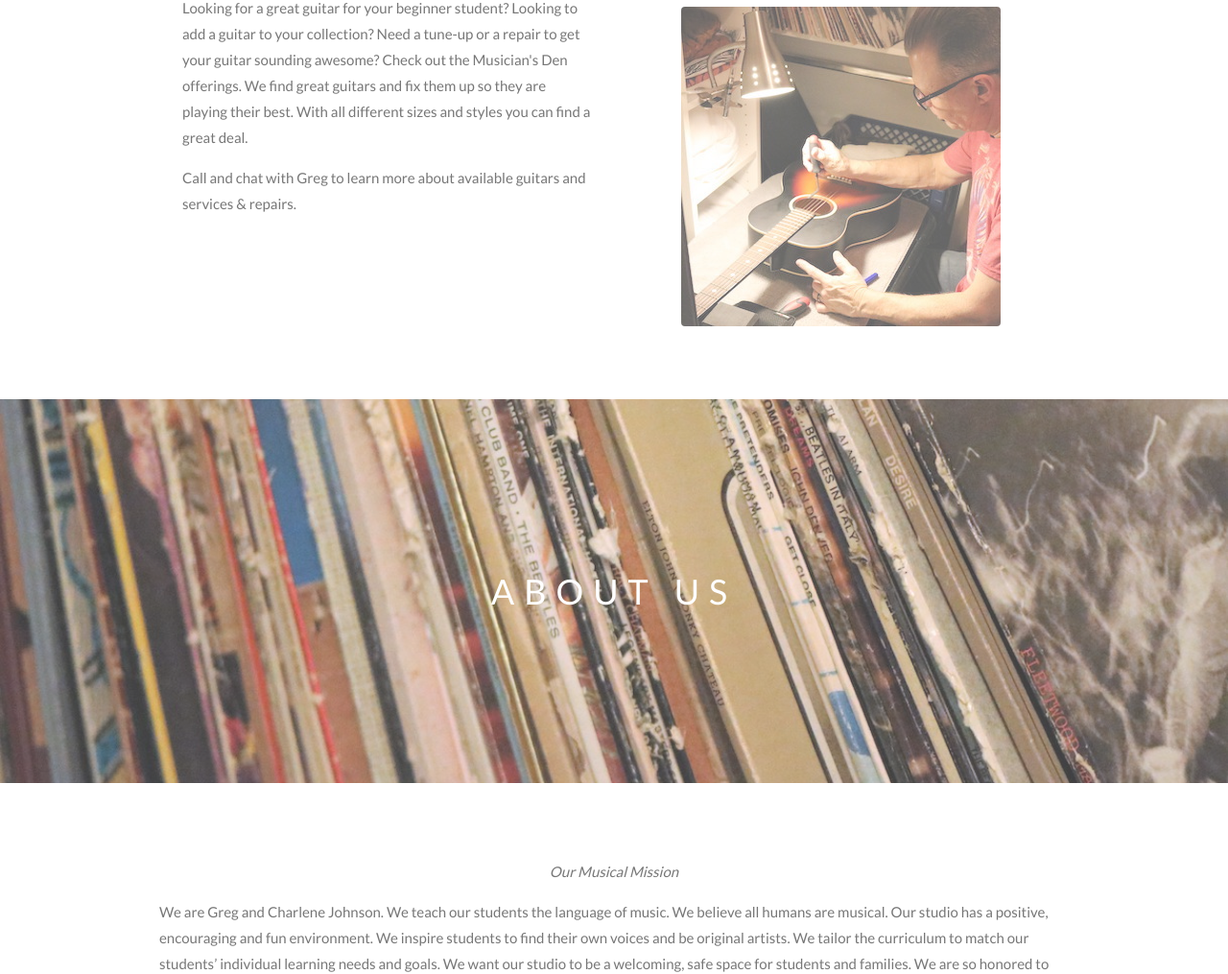
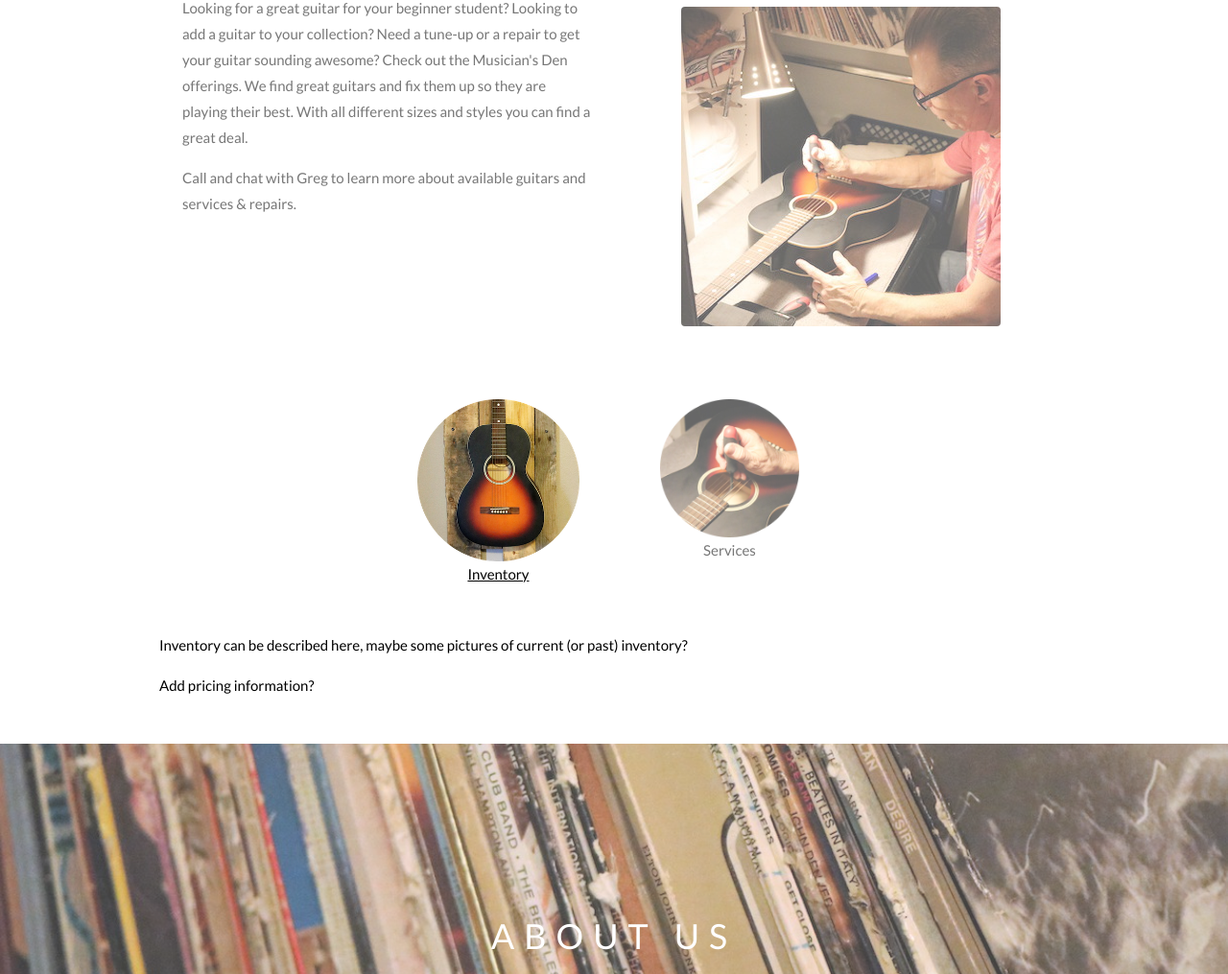
Before and after one commit to reckset/reckset.github.io, a PHP site: page / in a window 1280 px wide. Shown: the part 3504-4519 px from the top of the page at 96% size. Run offline with PHP 8.4, Linux system fonts and the light colour scheme; some libraries are stand-ins or nearby versions.

Commit message:
New Guitar Shop sections
Added selectable sections for inventory and services, with new images, and a dropdown menu in nav. New JS function to manage

```diff
--- a/Musicians Den/css/style.css
+++ b/Musicians Den/css/style.css
@@ -192,6 +192,10 @@ body, html {
 }
 
 .menuimage {
+  opacity:0.60;
+}
+
+.guitarShopMenuImage {
   opacity:0.60;
 }
 
--- a/Musicians Den/index.html
+++ b/Musicians Den/index.html
@@ -49,12 +49,20 @@
     <div class="lessonsDropdown">
       <a href="#policies"><button class="w3-button">Studio Info</button></a>
       <div class="lessonsDropdown-content">
-        <a href="#policies" onclick="openMenu(event, 'Guitar');">Calendar</a>
-        <a href="#policies" onclick="openMenu(event, 'Vocal');">Policies</a>
+        <a href="#policies">Calendar</a>
+        <a href="#policies">Policies</a>
       </div>
     </div>
 
-    <a href="#guitarShop" class="w3-bar-item w3-button">Guitar Shop</a>
+    <!-- Dropdown menu for Guitar Shop nav item -->
+    <div class="lessonsDropdown">
+      <a href="#guitarShop"><button class="w3-button">Guitar Shop</button></a>
+      <div class="lessonsDropdown-content">
+        <a href="#guitarShopMenu" onclick="openGuitarShopMenu(event, 'Inventory', 'inventoryText', 'inventoryImage');">Inventory</a>
+        <a href="#guitarShopMenu" onclick="openGuitarShopMenu(event, 'Services', 'servicesText', 'servicesImage');">Services</a>
+      </div>
+    </div>
+
     <a href="#about" class="w3-bar-item w3-button">About Us</a>
     <a href="#contact" class="w3-bar-item w3-button">Contact</a>
   </div>
@@ -87,7 +95,15 @@
       </div>
     </div>
 
-    <a href="#guitarShop" class="md-medium-bar-item w3-button">Guitar Shop</a>
+    <!-- Dropdown menu for Guitar Shop nav item -->
+    <div class="lessonsDropdown">
+      <a href="#guitarShop"><button class="w3-button" style="padding:8px 10px; font-size: 98%;">Guitar Shop</button></a>
+      <div class="lessonsDropdown-content">
+        <a href="#guitarShopMenu" onclick="openGuitarShopMenu(event, 'Inventory', 'inventoryText', 'inventoryImage');">Inventory</a>
+        <a href="#guitarShopMenu" onclick="openGuitarShopMenu(event, 'Services', 'servicesText', 'servicesImage');">Services</a>
+      </div>
+    </div>
+
     <a href="#about" class="md-medium-bar-item w3-button">About Us</a>
     <a href="#contact" class="md-medium-bar-item w3-button">Contact</a>
   </div>
@@ -97,7 +113,7 @@
   <a class="w3-bar-item w3-button w3-hover-black w3-right" href="javascript:void(0);" onclick="toggleFunction()" title="Toggle Navigation Menu">
     <i class="fas fa-bars"></i>
   </a>
-  <!-- Home button stays on in small mode as well -->
+
   <a href="index.html#home" class="w3-bar-item w3-button">Home</a>
 
   <a class="w3-bar-item" style="padding:5px 16px 0px 16px; font-size: larger;" href="https://instagram.com/themusiciansdencr" target="_blank"><i class="fab fa-instagram w3-hover-opacity"></i></a>
@@ -191,7 +207,7 @@
         Both in studio and online lessons are available.
       </p>
       <hr>
-      <p class="w3-center"><a href="calendar.html">Learn more about vocal lesson pricing</a></p>
+      <p class="w3-center"><a href="calendar.html">Learn more about voice lesson pricing</a></p>
       <hr>
     </div>
 
@@ -200,7 +216,7 @@
         For students looking to combine both guitar playing and singing, Greg and Charlene offer lesson plans that combine their experience an knowledge, bringing you teh best of both worlds!
       </p>
       <hr>
-      <p class="w3-center"><a href="calendar.html">Learn more about combo lesson pricing</a></p>
+      <p class="w3-center"><a href="calendar.html">Learn more about voice/guitar combo lesson pricing</a></p>
       <hr>
     </div><br>
 
@@ -352,7 +368,7 @@
 
 </div>
 
-<!-- Container (Custom Shop Section) -->
+<!-- Container (Guitar Shop Section) -->
 <div class="w3-content w3-container w3-padding-64" id="guitarShop">
   <h3 class="w3-center">GUITAR SHOP</h3>
   <p class="w3-center"><em>Awesome deals on instruments and repair</em></p>
@@ -378,6 +394,58 @@
 
   </div>
 </div>
+
+<!--<div class="w3-container w3-padding-64" id="lessons">-->
+  <!--<div class="w3-container w3-black w3-padding-64 w3-xxlarge" id="menu">-->
+    <div class="w3-content">
+
+      <!-- Guitar Shop Menu -->
+      <div class="w3-row w3-row-padding w3-center" id="guitarShopMenu">
+
+      <div class="w3-col m3">
+        <p>&nbsp</p>
+      </div>
+
+      <a href="javascript:void(0)" onclick="openGuitarShopMenu(event, 'Inventory', 'inventoryText', 'inventoryImage');" id="guitarInventory">
+        <div class="w3-col m3">
+        <img src="images/guitar-shop-inventory.png" style="width:60%" class="guitarShopMenuImage" id="inventoryImage" alt="Guitar Shop Inventory"><br>
+        <span class="guitarShopMenuText" id="inventoryText">Inventory</span>
+      </div>
+      </a>
+
+      <a href="javascript:void(0)" onclick="openGuitarShopMenu(event, 'Services', 'servicesText', 'servicesImage');" id="guitarService">
+        <div class="w3-col m3">
+        <img src="images/guitar-shop-services.png" style="width:60%" class="guitarShopMenuImage" id="servicesImage" alt="Guitar Shop Services"><br>
+        <span class="guitarShopMenuText" id="servicesText">Services</span>
+      </div>
+      </a>
+
+      <div class="w3-col m3">
+        <p>&nbsp</p>
+      </div>
+
+      </div>
+      <!-- end of Guitar Shop menu -->
+
+      <!-- Selected Guitar Shop content -->
+      <div id="Inventory" class="w3-container guitarShopMenu w3-padding-32 w3-white">
+        <p>
+          Inventory can be described here, maybe some pictures of current (or past) inventory?
+        </p>
+        <p>
+          Add pricing information?
+        </p>
+      </div>
+
+      <div id="Services" class="w3-container guitarShopMenu w3-padding-32 w3-white">
+        <p>
+          Services can be described here, maybe a menu?
+        </p>
+      </div>
+
+    </div>
+  <!--</div>-->
+  <!-- End of Guitar Shop section-->
 
 <!-- Third Parallax Image with Portfolio Text -->
 <div class="bgimg-3 w3-display-container w3-opacity-min" id="about">
@@ -537,6 +605,9 @@
   // Activate defaultLesson when page loads
   document.getElementById("guitarLesson").click();
 
+  // Activate Guitar Shop Inventory section when page loads
+  document.getElementById("guitarInventory").click();
+
   var slideIndex = 1;
 showSlides(slideIndex);
 
--- a/Musicians Den/js/md.js
+++ b/Musicians Den/js/md.js
@@ -103,5 +103,36 @@ function openMenu(evt, menuName, menuText, menuImage) {
     document.getElementById(menuImage).className += " md-selected-lesson-image";
 }
 
+function openGuitarShopMenu(evt, menuName, menuText, menuImage) {
+    var i, x, menutexts, menuimages;
+    // loop through each element of menu class and toggle off display
+    x = document.getElementsByClassName("guitarShopMenu");
+    for (i = 0; i < x.length; i++) {
+        x[i].style.display = "none";
+    }
+
+    // loop through each element of menutext class and remove text decoration
+    menutexts = document.getElementsByClassName("guitarShopMenuText");
+    for (i = 0; i < menutexts.length; i++) {
+        menutexts[i].className = menutexts[i].className.replace(" md-selected-lesson-text", "");
+    }
+
+    // loop through each element of menuimage class and toggle opacity
+    menuimages = document.getElementsByClassName("guitarShopMenuImage");
+    for (i = 0; i < menuimages.length; i++) {
+        menuimages[i].className = menuimages[i].className.replace(" md-selected-lesson-image", "");
+    }
+
+    // now toggle the display on for the content that should be displayed based on menu selection
+    document.getElementById(menuName).style.display = "block";
+
+    // set the clicked link to indicate it is currently selected
+    //evt.currentTarget.firstElementChild.className += " md-selected-lesson-text";
+    document.getElementById(menuText).className += " md-selected-lesson-text";
+
+    // turn opacity off for the selected menu
+    document.getElementById(menuImage).className += " md-selected-lesson-image";
+}
+
 // Make lesson Tier 1 the default selected menu item when page loads
 document.getElementById("myLink").click();
```
Also changed, not shown: Musicians Den/images/guitar-shop-inventory.png (added), Musicians Den/images/guitar-shop-services.png (added).
